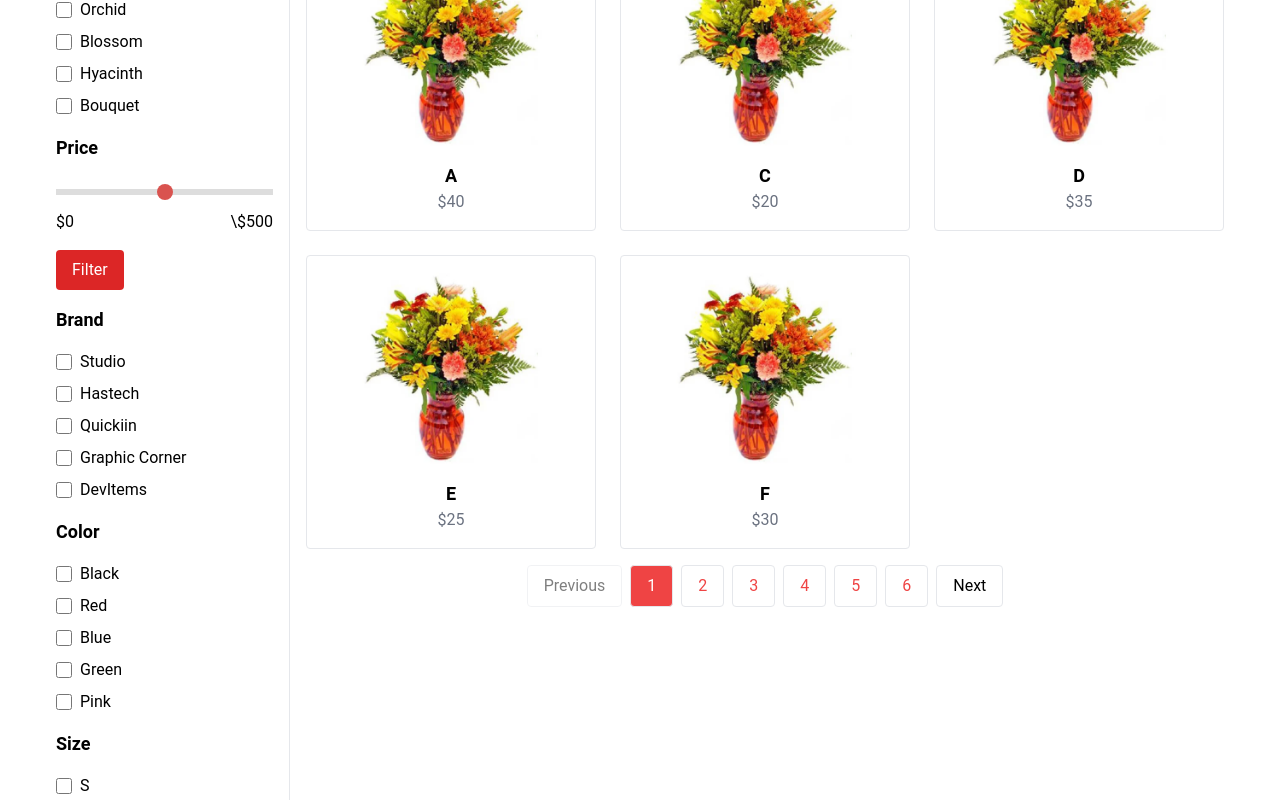
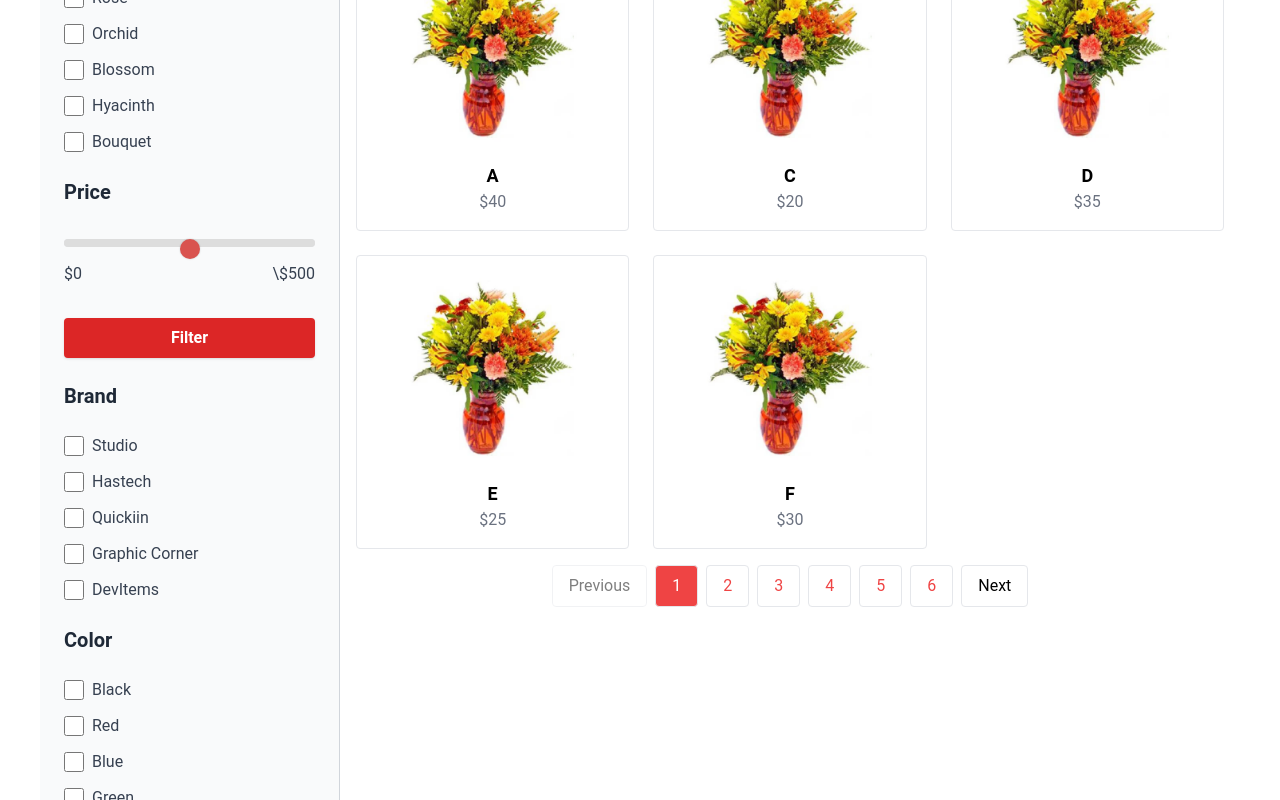
Before and after one commit to HardWareHouse/TerraFlora, a Vue app in the folder client/: page /shop in a window 1280 px wide. Shown: the part 540-1340 px from the top of the page. Built offline with nearby package versions, Linux system fonts and the light colour scheme; a web font is replaced by a local one.

Commit message:
stylisation filters

```diff
--- a/client/src/components/indexProduit/Filters.vue
+++ b/client/src/components/indexProduit/Filters.vue
@@ -1,42 +1,44 @@
 <template>
-  <div class="filters p-4 border-r border-gray-200">
-    <h2 class="text-lg font-semibold mb-4">Categories</h2>
-    <ul class="space-y-2">
+  <div class="filters p-6 border-r border-gray-300 bg-gray-50">
+    <h2 class="text-xl font-bold mb-6 text-gray-800">Categories</h2>
+    <ul class="space-y-3">
       <li v-for="category in categories" :key="category" class="flex items-center space-x-2">
-        <input type="checkbox" :value="category" v-model="selectedCategories" class="form-checkbox h-4 w-4 text-red-600" />
-        <span>{{ category }}</span>
+        <input type="checkbox" :value="category" v-model="selectedCategories" class="form-checkbox h-5 w-5 text-red-600 border-gray-300 rounded focus:ring-0" />
+        <span class="text-gray-700">{{ category }}</span>
       </li>
     </ul>
 
-    <h2 class="text-lg font-semibold my-4">Price</h2>
-    <input type="range" v-model="priceRange" min="0" max="1000" step="10" class="w-full range-slider" />
-    <div class="flex justify-between mt-2">
-      <span>$0</span>
-      <span>\${{ priceRange }}</span>
+    <h2 class="text-xl font-bold my-6 text-gray-800">Price</h2>
+    <div class="relative w-full my-4">
+      <input type="range" v-model="priceRange" min="0" max="1000" step="10" class="w-full h-2 bg-gray-200 rounded-lg appearance-none cursor-pointer range-slider" />
+      <div class="flex justify-between mt-2 text-gray-700">
+        <span>$0</span>
+        <span>\${{ priceRange }}</span>
+      </div>
     </div>
-    <button @click="applyFilter" class="mt-4 px-4 py-2 bg-red-600 text-white rounded">Filter</button>
+    <button @click="applyFilter" class="w-full mt-4 px-4 py-2 bg-red-600 text-white font-semibold rounded shadow hover:bg-red-700 transition duration-300">Filter</button>
 
-    <h2 class="text-lg font-semibold my-4">Brand</h2>
-    <ul class="space-y-2">
+    <h2 class="text-xl font-bold my-6 text-gray-800">Brand</h2>
+    <ul class="space-y-3">
       <li v-for="brand in brands" :key="brand" class="flex items-center space-x-2">
-        <input type="checkbox" :value="brand" v-model="selectedBrands" class="form-checkbox h-4 w-4 text-red-600" />
-        <span>{{ brand }}</span>
+        <input type="checkbox" :value="brand" v-model="selectedBrands" class="form-checkbox h-5 w-5 text-red-600 border-gray-300 rounded focus:ring-0" />
+        <span class="text-gray-700">{{ brand }}</span>
       </li>
     </ul>
 
-    <h2 class="text-lg font-semibold my-4">Color</h2>
-    <ul class="space-y-2">
+    <h2 class="text-xl font-bold my-6 text-gray-800">Color</h2>
+    <ul class="space-y-3">
       <li v-for="color in colors" :key="color" class="flex items-center space-x-2">
-        <input type="checkbox" :value="color" v-model="selectedColors" class="form-checkbox h-4 w-4 text-red-600" />
-        <span>{{ color }}</span>
+        <input type="checkbox" :value="color" v-model="selectedColors" class="form-checkbox h-5 w-5 text-red-600 border-gray-300 rounded focus:ring-0" />
+        <span class="text-gray-700">{{ color }}</span>
       </li>
     </ul>
 
-    <h2 class="text-lg font-semibold my-4">Size</h2>
-    <ul class="space-y-2">
+    <h2 class="text-xl font-bold my-6 text-gray-800">Size</h2>
+    <ul class="space-y-3">
       <li v-for="size in sizes" :key="size" class="flex items-center space-x-2">
-        <input type="checkbox" :value="size" v-model="selectedSizes" class="form-checkbox h-4 w-4 text-red-600" />
-        <span>{{ size }}</span>
+        <input type="checkbox" :value="size" v-model="selectedSizes" class="form-checkbox h-5 w-5 text-red-600 border-gray-300 rounded focus:ring-0" />
+        <span class="text-gray-700">{{ size }}</span>
       </li>
     </ul>
   </div>
@@ -71,31 +73,56 @@ const applyFilter = () => {
 
 <style scoped>
 .filters {
-  width: 250px;
+  width: 300px;
 }
 
 input[type="range"].range-slider {
   -webkit-appearance: none;
+  appearance: none;
+}
+
+input[type="range"].range-slider::-webkit-slider-runnable-track {
   width: 100%;
-  height: 6px;
+  height: 8px;
+  cursor: pointer;
+  animate: 0.2s;
   background: #ddd;
-  cursor: pointer;
-  outline: none;
+  border-radius: 10px;
 }
 
 input[type="range"].range-slider::-webkit-slider-thumb {
   -webkit-appearance: none;
-  appearance: none;
-  width: 16px;
-  height: 16px;
+  width: 20px;
+  height: 20px;
   background: #d9534f;
   border-radius: 50%;
+  cursor: pointer;
+  box-shadow: 0 0 2px 0 rgba(0,0,0,0.2);
+}
+
+input[type="range"].range-slider:focus::-webkit-slider-runnable-track {
+  background: #ccc;
+}
+
+input[type="range"].range-slider::-moz-range-track {
+  width: 100%;
+  height: 8px;
+  cursor: pointer;
+  animate: 0.2s;
+  background: #ddd;
+  border-radius: 10px;
 }
 
 input[type="range"].range-slider::-moz-range-thumb {
-  width: 16px;
-  height: 16px;
+  width: 20px;
+  height: 20px;
   background: #d9534f;
   border-radius: 50%;
+  cursor: pointer;
+  box-shadow: 0 0 2px 0 rgba(0,0,0,0.2);
+}
+
+input[type="range"].range-slider:focus::-moz-range-track {
+  background: #ccc;
 }
 </style>
```
